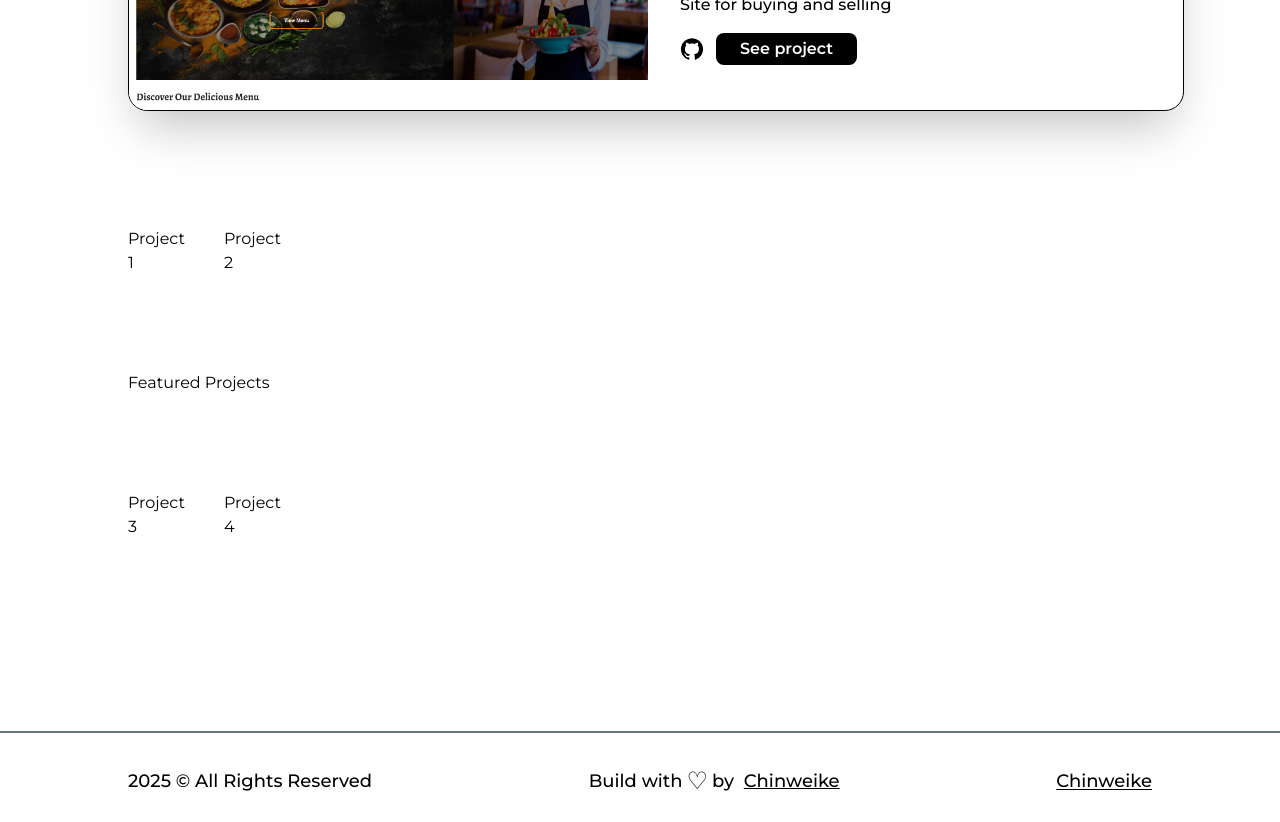
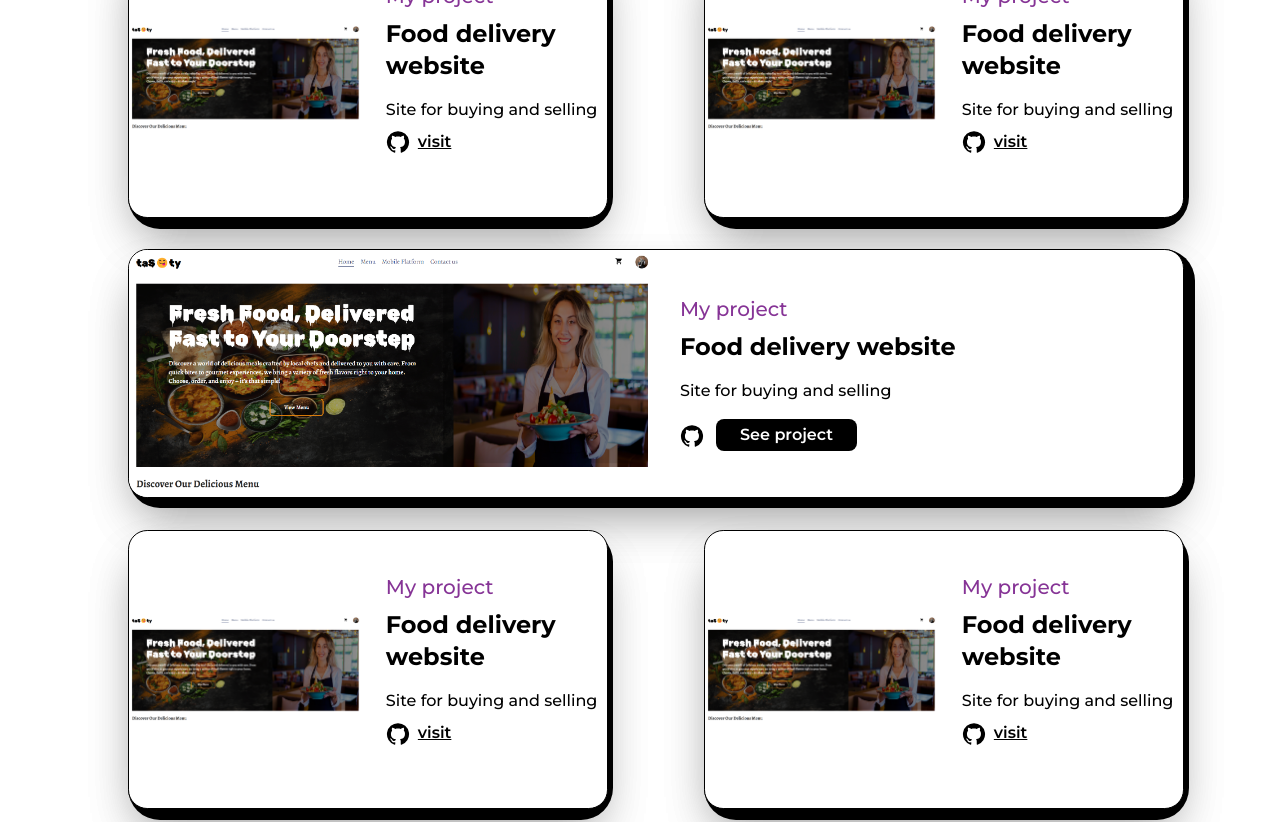
Before and after one commit to Chinweike99/chinweike, a Next.js app: page /projects in a window 1280 px wide. Shown: the part 620-1442 px from the top of the page. Built offline with nearby package versions, Linux system fonts and the light colour scheme.

Commit message:
projects

```diff
--- a/src/pages/projects.js
+++ b/src/pages/projects.js
@@ -6,13 +6,20 @@ import Link from 'next/link'
 import React from 'react'
 import GitHubIcon from "@mui/icons-material/GitHub";
 import { assets } from '@/assets/assets'
-
+import { motion } from 'framer-motion'
 
 
 
 const MyProjects = ({type, title, summary, img, link, github}) => {
     return(
-        <article className='w-full flex items-center justify-between rounded-[1.2rem] overflow-hidden border border-solid border-black shadow-2xl mb-5'>
+        <motion.article className='relative w-full rounded-[1.2rem] rounded-br-2xl mt-[4rem]  shadow-2xl'
+        initial={{y:50}}
+        whileInView={{y:0}}
+        transition={{duration:1.5, type: "spring"}}
+        >
+
+            <div className="absolute top-0  -z-10 w-[101%] h-[104%] rounded-[2rem] bg-black" />
+            <div className='relative w-full flex bg-white items-center justify-between rounded-[1.2rem] overflow-hidden border border-solid border-black shadow-2xl'>
             <Link href={link} target='_blank'
             className='w-1/2 cursor-pointer overflow-hidden '
             >
@@ -35,10 +42,47 @@ const MyProjects = ({type, title, summary, img, link, github}) => {
                 </div>
 
             </div>
-        </article>
+            </div>
+        </motion.article>
     )
 }
 
+const Project = ({title, type, img, link, summary, github}) =>{
+    return (
+<motion.article className='relative w-full h-[130%]  rounded-[1.2rem] rounded-br-2xl   shadow-2xl'
+initial={{y:50}}
+whileInView={{y:0}}
+transition={{duration:1.5, type: "spring"}}
+>
+        <div className="absolute top-0  -z-10 w-[101%] h-[104%] rounded-[2rem] bg-black" />
+        <div className='relative w-full h-[100%] flex bg-white items-center justify-between rounded-[1.2rem] overflow-hidden border border-solid border-black shadow-2xl mb-5'>
+        <Link href={link} target='_blank'
+        className='w-full cursor-pointer overflow-hidden '
+        >
+            <Image src={img} alt={title} className='w-full h-auto overflow-hidden' />
+        </Link>
+        {/* <div className="absolute top-0 -right-3 -z-10 w-[102%] h-[103%] rounded-[2rem] bg-black" /> */}
+        <div className='w-full flex flex-col items-start justify-between pl-6'>
+            <span className='text-primary font-medium text-xl'>{type}</span>
+            <Link href={link} target='_blank'>
+                <h2 className='my-2 w-full text-left text-2xl font-bold'>{title}</h2>
+            </Link>
+            <p className='my-2 font-medium text-black'>{summary}</p>
+            <div className='mb-5 flex items-center'>
+                <Link href={github} target='_blank' >
+                    <GitHubIcon />
+                </Link>
+                <Link href={github} target='_blank'className='ml-2 underline font-semibold'>
+                    visit
+                </Link>
+            </div>
+
+        </div>
+        </div>
+    </motion.article>
+
+    )
+}
 
 
 
@@ -57,9 +101,9 @@ const projects = () => {
             <Layout className='pt-10'>
                 <AnimatedText text={"Imagination Trumps Knowledge"} className='mb-5' />
 
-                <div className='grid grid-cols-12 gap-24'>
+                <div className='grid grid-cols-12 gap-24 gap-y-[2rem]'>
 
-                    <div className='col-span-12'>
+                    <div className='col-span-12 gap-y-[2rem]'>
                         <MyProjects
                         title={"E-commerce site"}
                         summary={"Site for buying and selling"}
@@ -70,7 +114,42 @@ const projects = () => {
 
                         />
 
-                        <MyProjects
+                        {/* <MyProjects
+                        title={"Food delivery website"}
+                        summary={"Site for buying and selling"}
+                        link={'https://github.com/Chinweike99/taSty'}
+                        type={"My project"}
+                        github={"https://github.com/Chinweike99/taSty"}
+                        img={assets.tasty}
+
+                        /> */}
+                    </div>
+                    {/* Main Projects */}
+                    <div className='col-span-6'>
+                    <Project
+                        title={"Food delivery website"}
+                        summary={"Site for buying and selling"}
+                        link={'https://github.com/Chinweike99/taSty'}
+                        type={"My project"}
+                        github={"https://github.com/Chinweike99/taSty"}
+                        img={assets.tasty}
+
+                        />
+                    </div>
+                    <div className='col-span-6'>
+                    <Project
+                        title={"Food delivery website"}
+                        summary={"Site for buying and selling"}
+                        link={'https://github.com/Chinweike99/taSty'}
+                        type={"My project"}
+                        github={"https://github.com/Chinweike99/taSty"}
+                        img={assets.tasty}
+
+                        />
+                    </div>
+
+                    <div className='col-span-12'>
+                    <MyProjects
                         title={"Food delivery website"}
                         summary={"Site for buying and selling"}
                         link={'https://github.com/Chinweike99/taSty'}
@@ -81,22 +160,27 @@ const projects = () => {
                         />
                     </div>
                     {/* Main Projects */}
-                    <div className='col-span6-'>
-                        Project 1
+                    <div className='col-span-6'>
+                    <Project
+                        title={"Food delivery website"}
+                        summary={"Site for buying and selling"}
+                        link={'https://github.com/Chinweike99/taSty'}
+                        type={"My project"}
+                        github={"https://github.com/Chinweike99/taSty"}
+                        img={assets.tasty}
+
+                        />
                     </div>
-                    <div className='col-span6-'>
-                        Project 2
-                    </div>
+                    <div className='col-span-6'>
+                    <Project
+                        title={"Food delivery website"}
+                        summary={"Site for buying and selling"}
+                        link={'https://github.com/Chinweike99/taSty'}
+                        type={"My project"}
+                        github={"https://github.com/Chinweike99/taSty"}
+                        img={assets.tasty}
 
-                    <div className='col-span-12'>
-                        Featured Projects
-                    </div>
-                    {/* Main Projects */}
-                    <div className='col-span6-'>
-                        Project 3
-                    </div>
-                    <div className='col-span6-'>
-                        Project 4
+                        />
                     </div>
 
                 </div>
```
